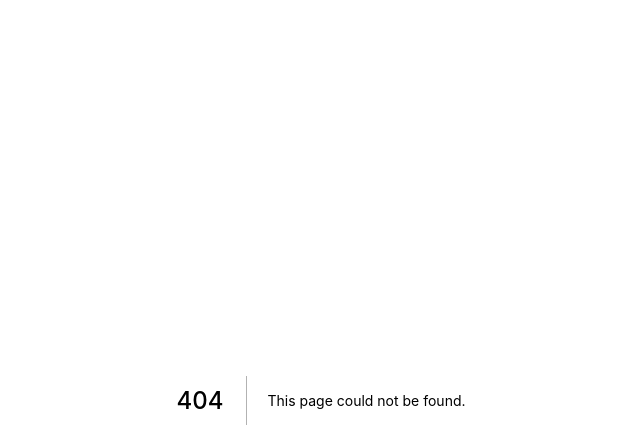
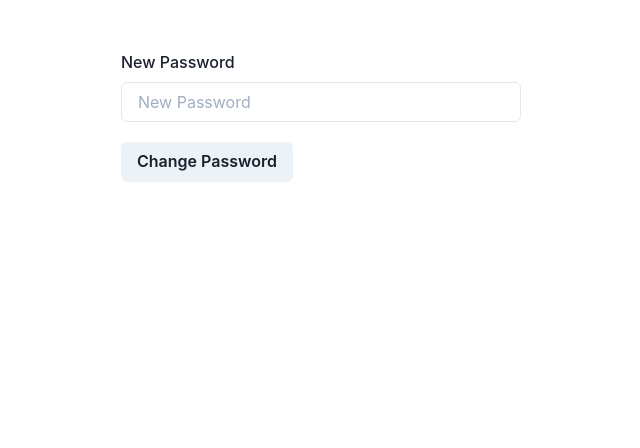
Before and after one commit to gejimayu/reddit-clone, a Next.js app in the folder reddit-clone-web/: page /change-password/1 in a window 1280 px wide. Before the commit this address had no page. Shown: the top 448 px of the page, without its empty margins (319-959 px from the left). Built offline with nearby package versions, Linux system fonts and the light colour scheme.

Commit message:
Web: Add Change Password Page

```diff
--- a/reddit-clone-web/src/generated/graphql.tsx
+++ b/reddit-clone-web/src/generated/graphql.tsx
@@ -30,6 +30,8 @@ export type Mutation = {
   addUser?: Maybe<Response>;
   login?: Maybe<Response>;
   logout?: Maybe<Scalars['Boolean']>;
+  forgetPassword?: Maybe<Scalars['Boolean']>;
+  changePassword?: Maybe<Response>;
   createPost?: Maybe<Post>;
   updatePost?: Maybe<Post>;
   deletePost?: Maybe<Scalars['Boolean']>;
@@ -44,6 +46,15 @@ export type MutationAddUserArgs = {
 export type MutationLoginArgs = {
   usernameOrEmail: Scalars['String'];
   password: Scalars['String'];
+};
+
+export type MutationForgetPasswordArgs = {
+  email: Scalars['String'];
+};
+
+export type MutationChangePasswordArgs = {
+  password: Scalars['String'];
+  token: Scalars['String'];
 };
 
 export type MutationCreatePostArgs = {
@@ -97,6 +108,22 @@ export type UserBasicInfoFragment = { __typename?: 'User' } & Pick<
   User,
   'id' | 'username' | 'email'
 >;
+
+export type ChangePasswordMutationVariables = Exact<{
+  password: Scalars['String'];
+  token: Scalars['String'];
+}>;
+
+export type ChangePasswordMutation = { __typename?: 'Mutation' } & {
+  changePassword?: Maybe<
+    { __typename?: 'Response' } & {
+      error?: Maybe<
+        { __typename?: 'Error' } & Pick<Error, 'fieldName' | 'message'>
+      >;
+      user?: Maybe<{ __typename?: 'User' } & UserBasicInfoFragment>;
+    }
+  >;
+};
 
 export type LoginMutationVariables = Exact<{
   usernameOrEmail: Scalars['String'];
@@ -159,6 +186,62 @@ export const UserBasicInfoFragmentDoc = gql`
     email
   }
 `;
+export const ChangePasswordDocument = gql`
+  mutation ChangePassword($password: String!, $token: String!) {
+    changePassword(password: $password, token: $token) {
+      error {
+        fieldName
+        message
+      }
+      user {
+        ...UserBasicInfo
+      }
+    }
+  }
+  ${UserBasicInfoFragmentDoc}
+`;
+export type ChangePasswordMutationFn = Apollo.MutationFunction<
+  ChangePasswordMutation,
+  ChangePasswordMutationVariables
+>;
+
+/**
+ * __useChangePasswordMutation__
+ *
+ * To run a mutation, you first call `useChangePasswordMutation` within a React component and pass it any options that fit your needs.
+ * When your component renders, `useChangePasswordMutation` returns a tuple that includes:
+ * - A mutate function that you can call at any time to execute the mutation
+ * - An object with fields that represent the current status of the mutation's execution
+ *
+ * @param baseOptions options that will be passed into the mutation, supported options are listed on: https://www.apollographql.com/docs/react/api/react-hooks/#options-2;
+ *
+ * @example
+ * const [changePasswordMutation, { data, loading, error }] = useChangePasswordMutation({
+ *   variables: {
+ *      password: // value for 'password'
+ *      token: // value for 'token'
+ *   },
+ * });
+ */
+export function useChangePasswordMutation(
+  baseOptions?: Apollo.MutationHookOptions<
+    ChangePasswordMutation,
+    ChangePasswordMutationVariables
+  >
+) {
+  return Apollo.useMutation<
+    ChangePasswordMutation,
+    ChangePasswordMutationVariables
+  >(ChangePasswordDocument, baseOptions);
+}
+export type ChangePasswordMutationHookResult = ReturnType<
+  typeof useChangePasswordMutation
+>;
+export type ChangePasswordMutationResult = Apollo.MutationResult<ChangePasswordMutation>;
+export type ChangePasswordMutationOptions = Apollo.BaseMutationOptions<
+  ChangePasswordMutation,
+  ChangePasswordMutationVariables
+>;
 export const LoginDocument = gql`
   mutation Login($usernameOrEmail: String!, $password: String!) {
     login(usernameOrEmail: $usernameOrEmail, password: $password) {
--- /dev/null
+++ b/reddit-clone-web/src/pages/change-password/[token].tsx
@@ -0,0 +1,58 @@
+// Hooks
+import { useChangePasswordMutation } from '../../generated/graphql';
+import { useRouter } from 'next/router';
+
+// HOC
+import withApollo from '../../hocs/withApollo';
+
+// Components
+import Container from '../../components/Container';
+import InputField from '../../components/InputField';
+import { Formik, Form } from 'formik';
+import { Button } from '@chakra-ui/react';
+
+const ChangePassword: React.FC = () => {
+  const [changePassword] = useChangePasswordMutation();
+  const router = useRouter();
+
+  return (
+    <Container>
+      <Formik
+        initialValues={{ newPassword: '' }}
+        onSubmit={async (values, { setErrors }) => {
+          const token = (router.query.token as string) || '';
+
+          const response = await changePassword({
+            variables: {
+              password: values.newPassword,
+              token,
+            },
+          });
+          const error = response.data?.changePassword?.error;
+          if (error) {
+            setErrors({ newPassword: error.message });
+          } else {
+            router.push('/');
+          }
+        }}
+      >
+        {({ isSubmitting }) => (
+          <Form>
+            <InputField
+              name="newPassword"
+              label="New Password"
+              type="password"
+              placeholder="New Password"
+              marginBottom="20px"
+            />
+            <Button type="submit" isLoading={isSubmitting}>
+              Change Password
+            </Button>
+          </Form>
+        )}
+      </Formik>
+    </Container>
+  );
+};
+
+export default withApollo()(ChangePassword);
```
Also changed, not shown: reddit-clone-web/src/graphql/mutations/changePassword.graphql (added, +11 -0 lines).
